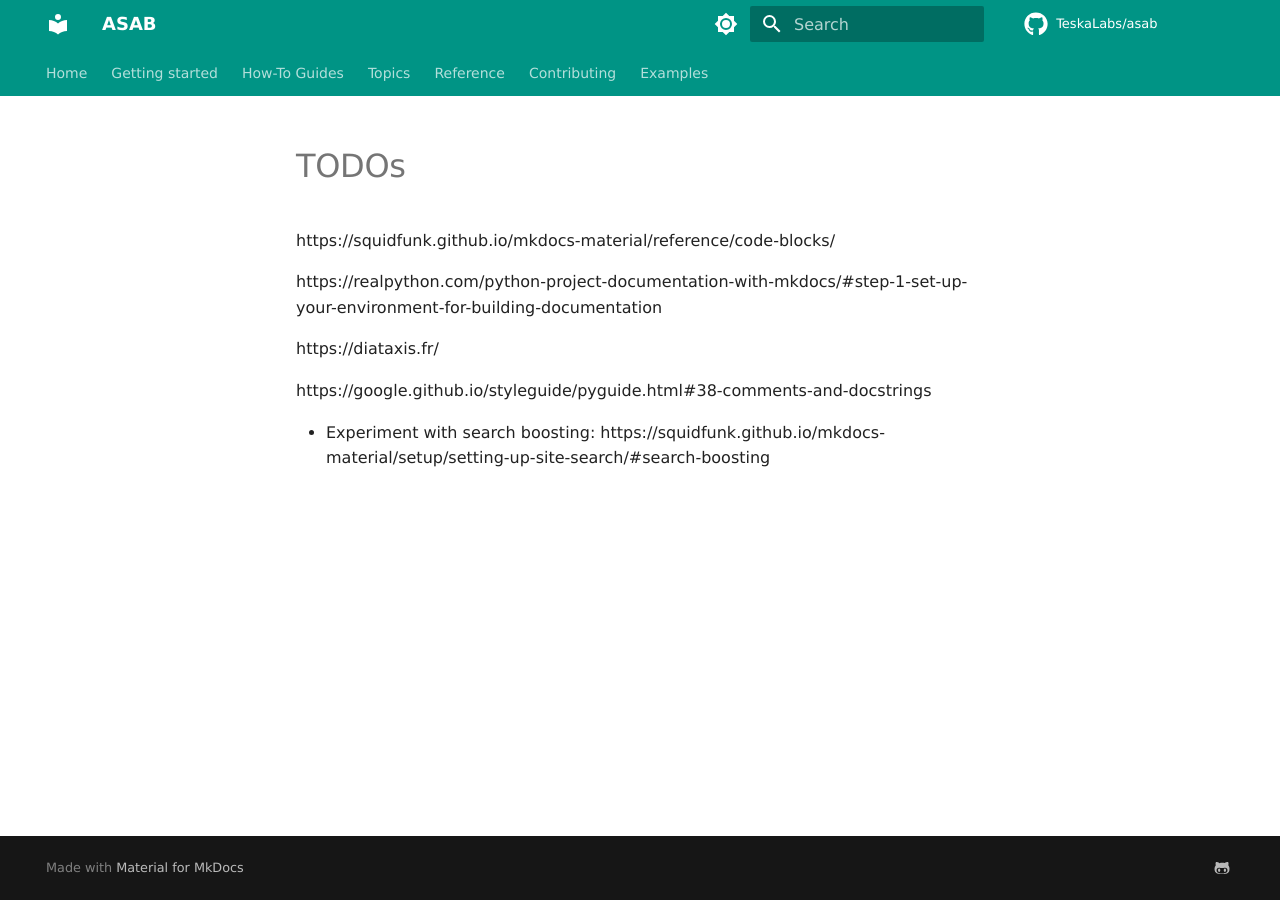
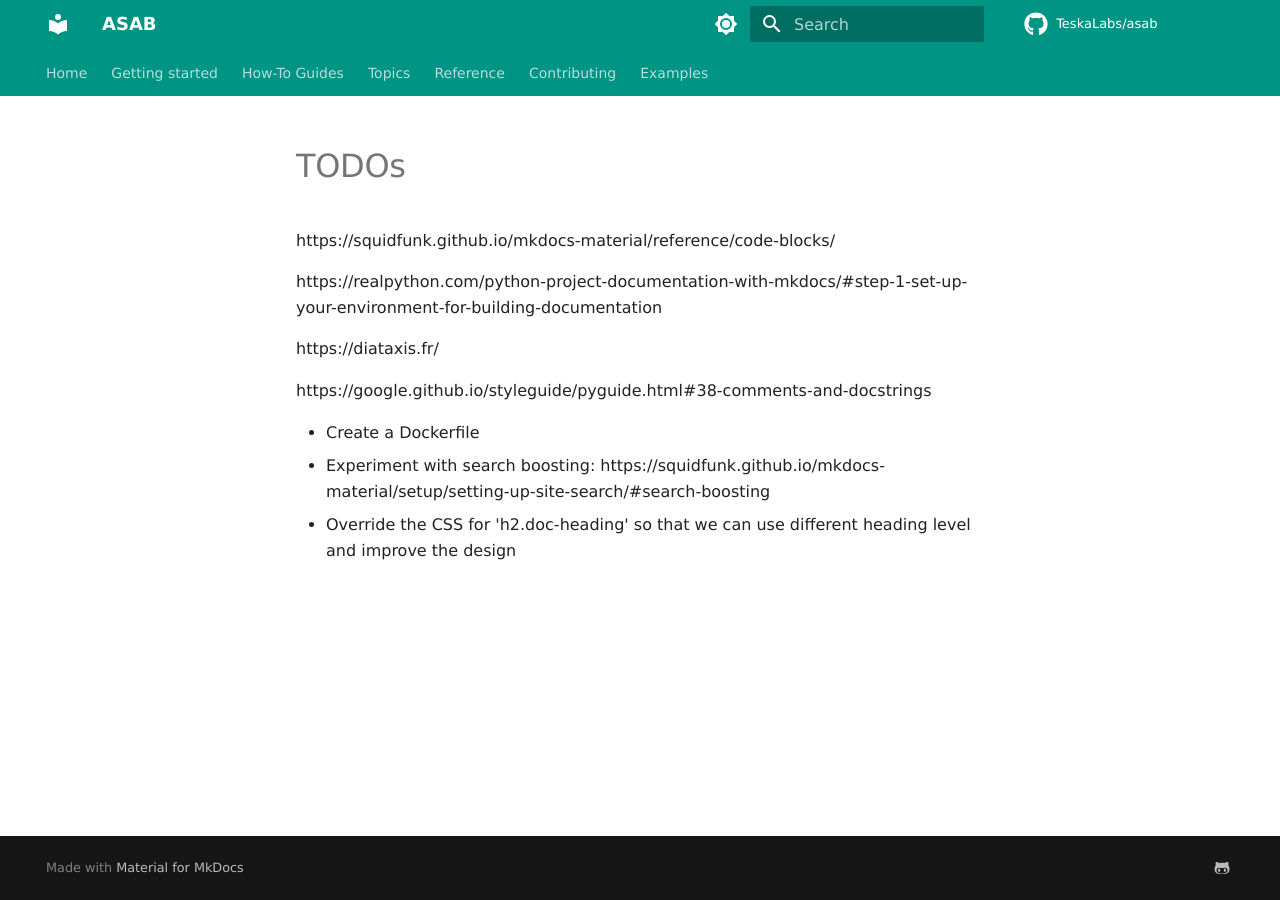
Before and after one commit to TeskaLabs/asab, an MkDocs documentation site: the page built from docs/TODO.md, in a window 1280 px wide. Built offline with MkDocs 1.6.1 and Material for MkDocs 9.7.7, drawn with Linux system fonts in a browser that asks for light colours; some web fonts are replaced; comment, search, counter and statistics services are not loaded.

```diff
--- a/docs/TODO.md
+++ b/docs/TODO.md
@@ -8,4 +8,6 @@ https://diataxis.fr/
 
 https://google.github.io/styleguide/pyguide.html#38-comments-and-docstrings
 
+- Create a Dockerfile
 - Experiment with search boosting: https://squidfunk.github.io/mkdocs-material/setup/setting-up-site-search/#search-boosting
+- Override the CSS for 'h2.doc-heading' so that we can use different heading level and improve the design
--- /dev/null
+++ b/docs/plugins.txt
@@ -0,0 +1,5 @@
+mkdocs-print-site-plugin
+mkdocs-awesome-pages-plugin
+mkdocs-glightbox
+mkdocstrings
+mkdocstrings[python]
--- a/mkdocs.yml
+++ b/mkdocs.yml
@@ -9,12 +9,14 @@ theme:
   features:
     - content.code.copy
     - content.code.select
-    - content.code.annotate #
+    - content.code.annotate
+
     - navigation.tabs
     - navigation.footer
     - navigation.indexes
     - navigation.top  # back-to-the-top button when scrolling up
     - navigation.tracking
+
     - attr_list
     - admonition
     - pymdownx.details
@@ -74,8 +76,11 @@ plugins:
             # https://mkdocstrings.github.io/python/usage/configuration/docstrings/
             docstring_style: google  # | google | numpy | sphinx
             docstring_section_style: table  # table | list | spacy
-            show_if_no_docstring: true
+            show_if_no_docstring: false
             show_docstring_description: false
+            show_root_heading: true
+            show_source: false
+            heading_level: 1
   - glightbox
   - search
   - awesome-pages
@@ -183,6 +188,7 @@ nav:
   - Contributing: contributing.md
 
   # Examples are rendered automatically with create_examples.py script
+  # please do not modify this part manually and leave it at the bottom of the file
   - Examples:
     - examples/application_states.md
     - examples/argparser.md
```
Also changed, not shown: 1 other file.
